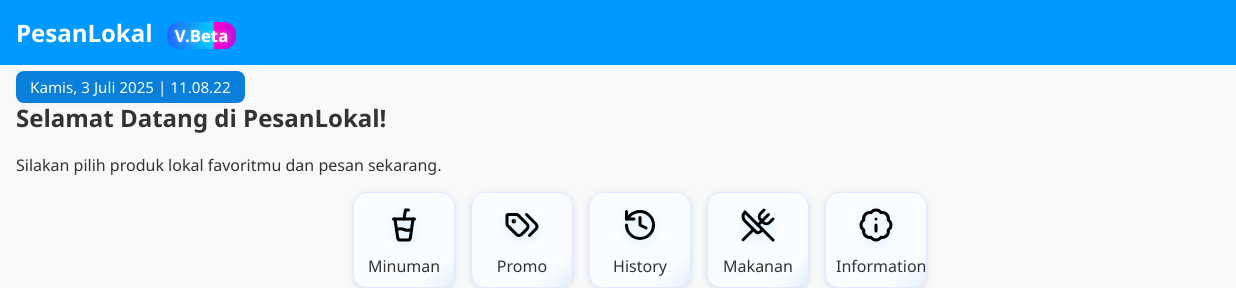
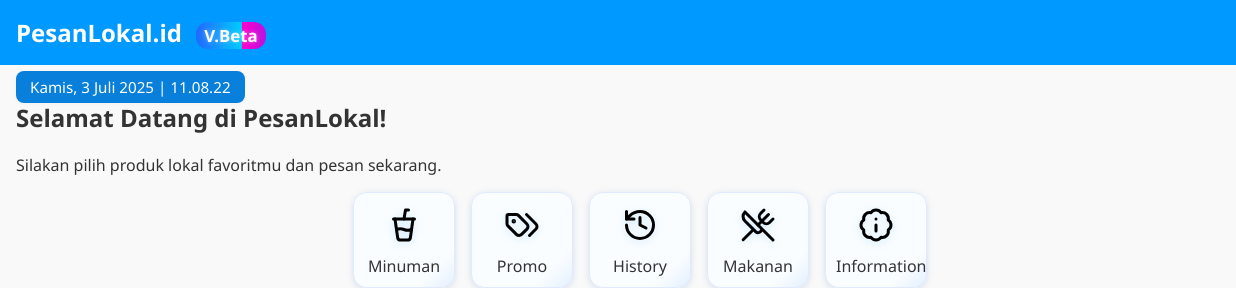
Before and after one commit to Fizxxc/PesanLokal.id, a plain HTML site: page index.html in a window 1280 px wide. Shown: the top 288 px of the page, 0-1236 px from the left. Drawn offline with Linux system fonts and the light colour scheme; some packages are replaced by stand-ins of ours; no server answers; a script that the page names is missing.

Commit message:
Update index.html

```diff
--- a/index.html
+++ b/index.html
@@ -154,7 +154,7 @@
 <body>
   <header>
     <h1>
-      PesanLokal
+      PesanLokal.id
       <span class="version-badge">V.Beta</span>
     </h1>
 
```
